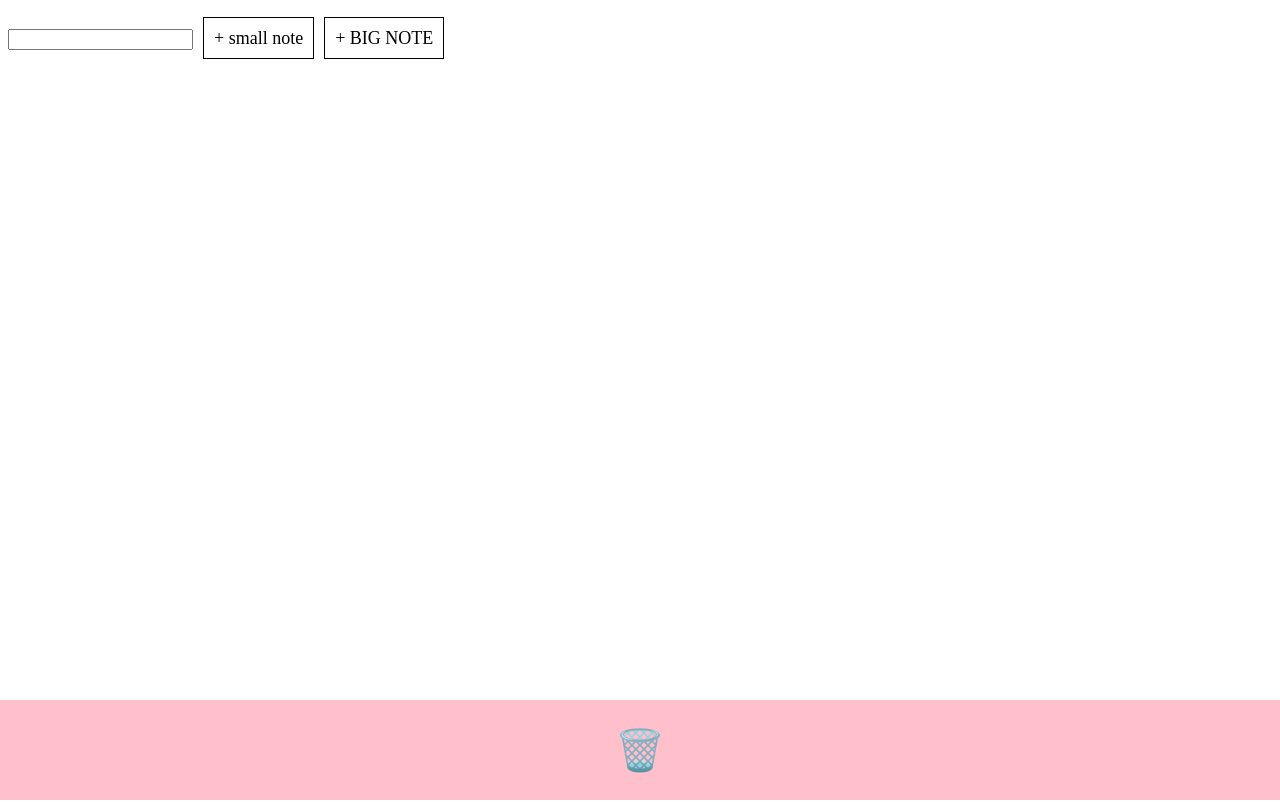
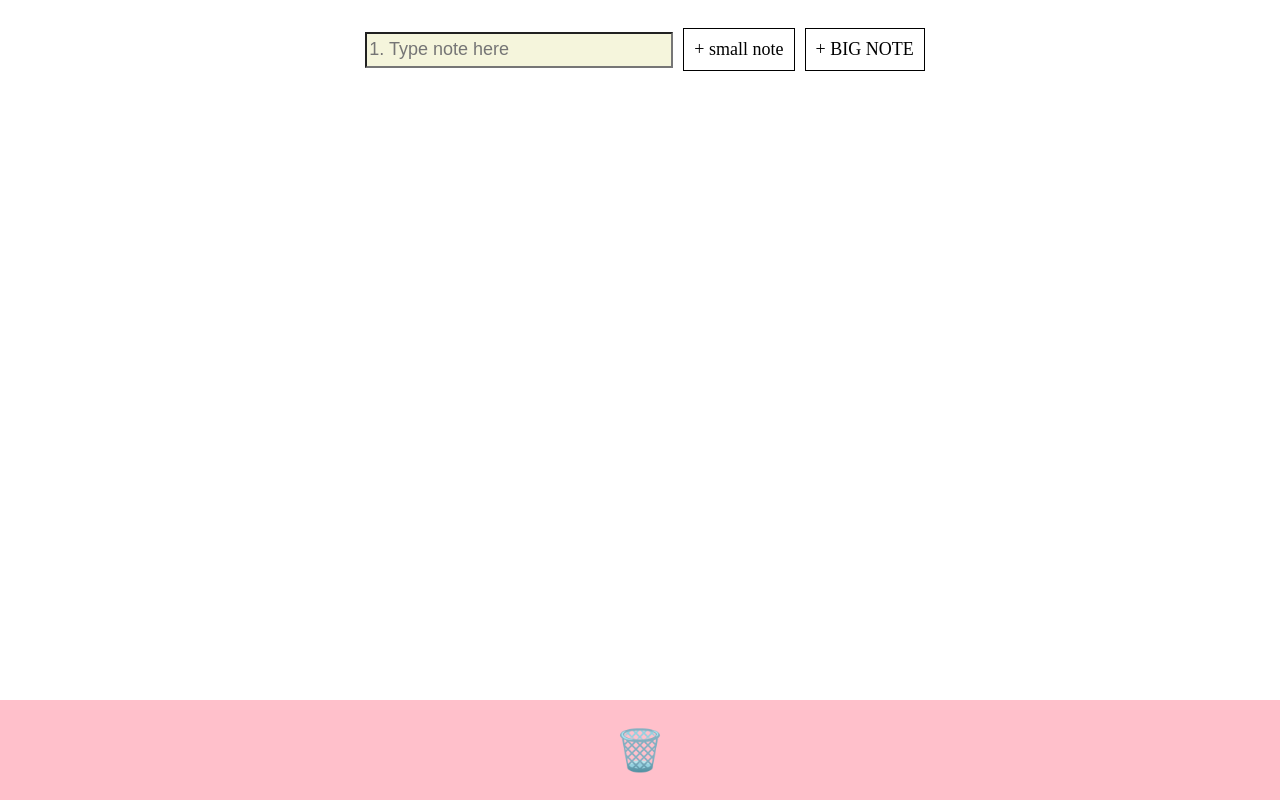
Before and after one commit to carloferrer/tempo-frontend-exercise, a React (Vite) app: page / in a window 1280 px wide. Built offline with nearby package versions, Linux system fonts and the light colour scheme.

Commit message:
Update section

```diff
--- a/src/components/AddStickySection.tsx
+++ b/src/components/AddStickySection.tsx
@@ -14,8 +14,22 @@ export const AddStickySection = ({
   const [newNote, setNewNote] = useState('');
 
   return (
-    <section>
+    <section
+      style={{
+        display: 'flex',
+        justifyContent: 'center',
+        alignItems: 'center',
+      }}
+    >
       <input
+        placeholder='1. Type note here'
+        style={{
+          fontSize: 18,
+          marginLeft: 10,
+          height: 30,
+          width: 300,
+          backgroundColor: 'beige',
+        }}
         type='text'
         value={newNote}
         onChange={(e) => setNewNote(e.currentTarget.value)}
```
